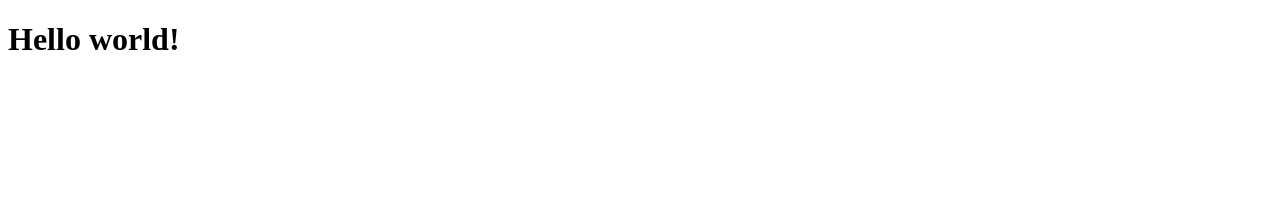
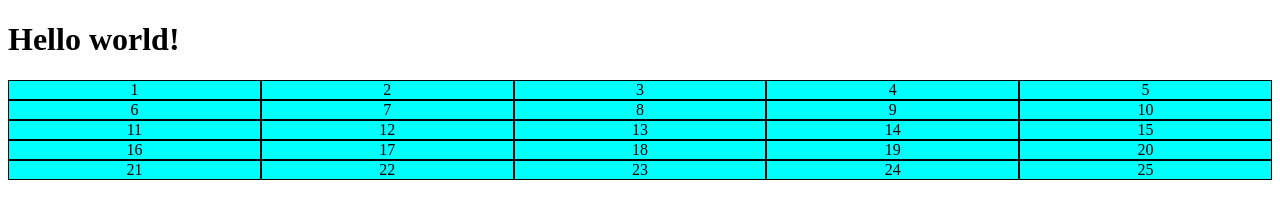
Before and after one commit to Hofry1/code_names_2022, a plain HTML site: page index.html in a window 1280 px wide. Drawn offline with Linux system fonts and the light colour scheme.

Commit message:
template created

```diff
--- a/index.html
+++ b/index.html
@@ -6,5 +6,32 @@
     </head>
     <body>
         <h1>Hello world!</h1>
+        <div class="grid-container">
+            <div class="grid-item">1</div>
+            <div class="grid-item">2</div>
+            <div class="grid-item">3</div>
+            <div class="grid-item">4</div>
+            <div class="grid-item">5</div>
+            <div class="grid-item">6</div>
+            <div class="grid-item">7</div>
+            <div class="grid-item">8</div>
+            <div class="grid-item">9</div>
+            <div class="grid-item">10</div>
+            <div class="grid-item">11</div>
+            <div class="grid-item">12</div>
+            <div class="grid-item">13</div>
+            <div class="grid-item">14</div>
+            <div class="grid-item">15</div>
+            <div class="grid-item">16</div>
+            <div class="grid-item">17</div>
+            <div class="grid-item">18</div>
+            <div class="grid-item">19</div>
+            <div class="grid-item">20</div>
+            <div class="grid-item">21</div>
+            <div class="grid-item">22</div>
+            <div class="grid-item">23</div>
+            <div class="grid-item">24</div>
+            <div class="grid-item">25</div>
+          </div>
     </body>
 </html>
--- a/styles/styles.css
+++ b/styles/styles.css
@@ -0,0 +1,10 @@
+.grid-container {
+    display: grid;
+    grid-template-columns: 1fr 1fr 1fr 1fr 1fr;
+}
+
+.grid-item {
+    background-color: aqua;
+    border: 1px solid black;
+    text-align: center;
+}
```
